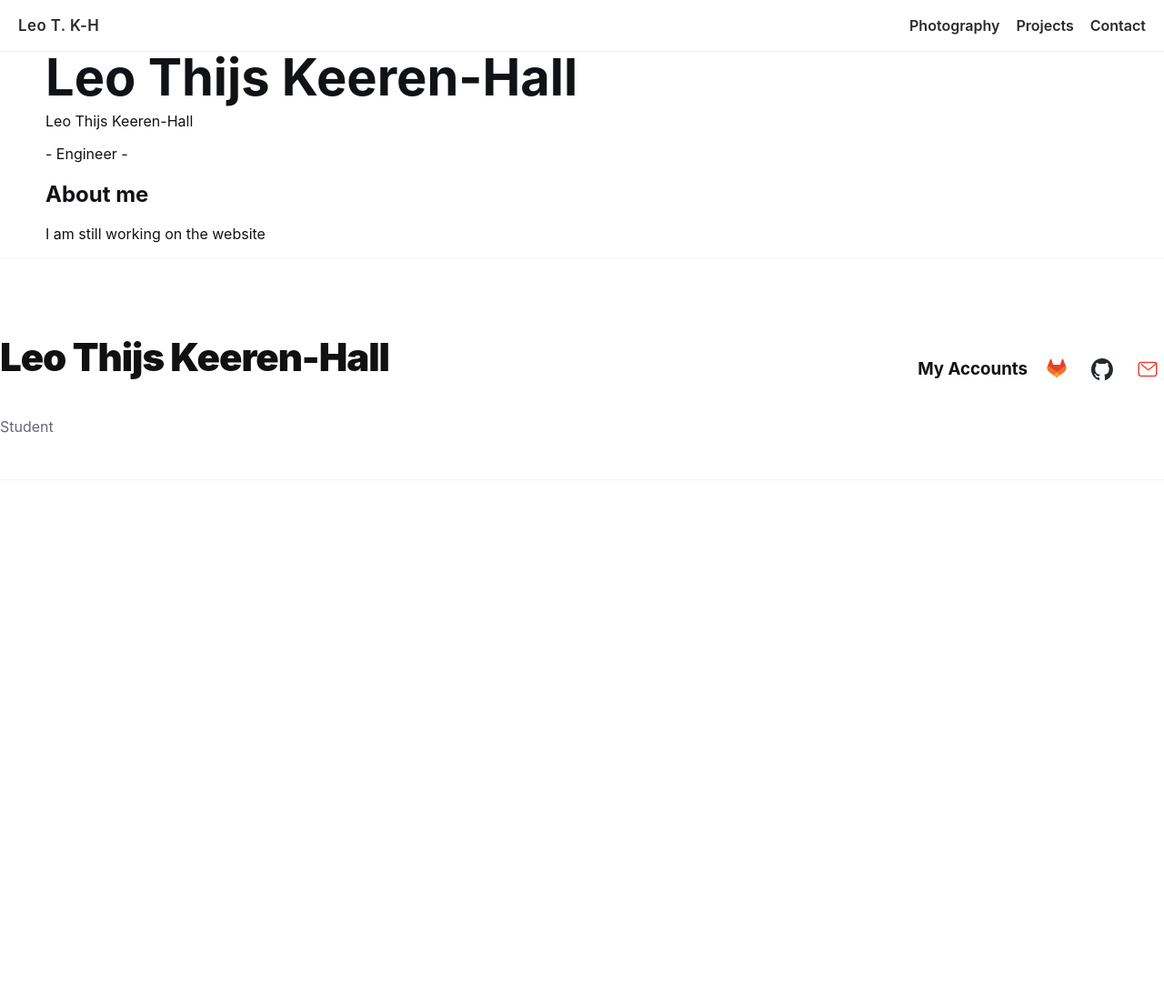
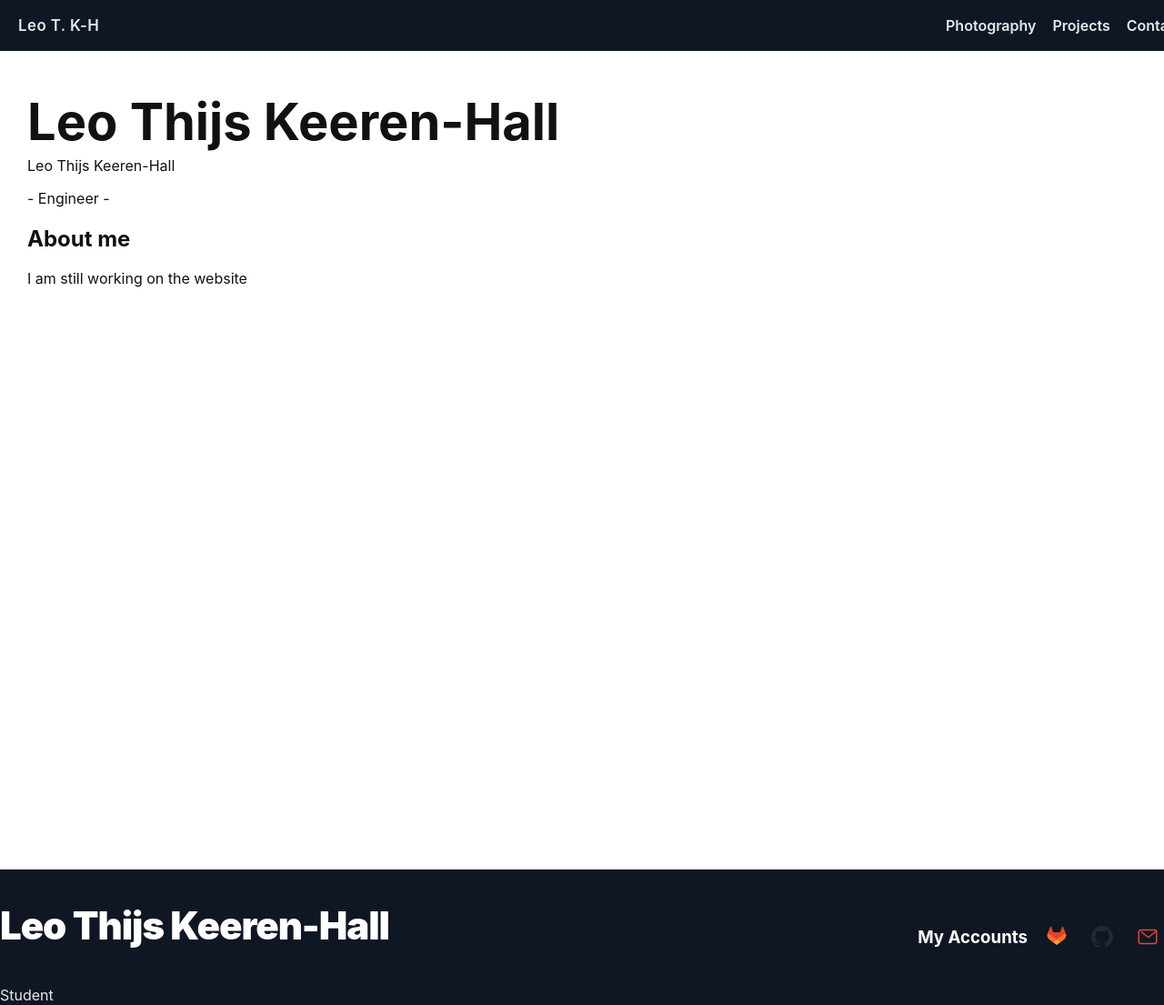
Before and after one commit to LThijsKH/Landing-Page, a Flask app: page / in a window 1280 px wide. Shown: the whole page at 91% size. Before the commit the page ends 476 px from the top, so only its background shows below. Run offline with Flask 3, Linux system fonts and the light colour scheme.

Commit message:
feat: adding colour pallet

```diff
--- a/static/styles/general.css
+++ b/static/styles/general.css
@@ -1,37 +1,54 @@
+:root {
+    --bg: white;
+    --text: #111;
+    --accent-bg: #0f1724;
+    --accent-text: white;
+    --accent-border: rgba(255,255,255,0.08);
+    --muted: rgba(255,255,255,0.9);
+    --border: rgba(0,0,0,0.06);
+
+}
+
 body {
     margin: 0;
     font-family: Inter, system-ui, -apple-system, 'Segoe UI', Roboto, 'Helvetica Neue', Arial;
-    color: #111216;
+    color: var(--text);
     padding: auto;
 }
 
 .content {
-    padding-left: 50px;
+    margin-top: 56px;
+    min-height: 100vh;
+    padding: 50px 30px 50px 30px;
 }
 
-.nav{
-    border-bottom: 1px solid rgba(0,0,0,0.06);
-    background: #fff;
-}
-.nav .container {
-    display:flex; gap: 20px; align-items:center;
-    justify-content:space-between;
+nav{
+    position: fixed;
+    top: 0;
+    width: 100%;
+    background-color: var(--accent-bg);
+    color: var(--accent-text);
+    display: flex;
+    gap: 20px;
+    align-items: center;
+    justify-content: space-between;
     padding: 18px 20px;
 }
 
-div.homepage { font-weight: 700; font-size: 1.05rem; letter-spacing: .5px; }
-div.homepage-link{
-    color: inherit;
-    text-decoration: none;
-    font-weight:700;
+div.homepage {
+    font-weight: 700;
+    font-size: 1.05rem;
+    letter-spacing: .5px;
 }
 
-a.homepage:hover{
-    text-decoration: underline;
+nav a:hover{
     font-family: 'Playfair Display', Georgia, 'Times New Roman', serif;
+    font-size: 0.94rem;
+    width: 100px ;
+    letter-spacing: .4px;
 }
 
-.nav ul{
+nav ul{
     display:flex;
     gap: 18px;
     list-style:none;
@@ -39,15 +56,12 @@ a.homepage:hover{
     align-items:center;
 }
 
-.nav a{
+nav a{
     text-decoration:none;
-    color: #111;
+    color: var(--accent-text);
     font-weight:600;
     opacity: .9;
-}
-
-.nav a:hover{
-    opacity:1;
+    max-width: 10px ;
 }
 
 h1.header {
@@ -56,21 +70,18 @@ h1.header {
     line-height: 1.03;
 }
 
-.nav a {
-    color: inherit;
-}
-
 footer{
-    padding: 48px 0;
-    border-top:1px solid rgba(0,0,0,0.04);
-    border-bottom:1px solid rgba(0,0,0,0.04);
+    border-top:1px solid var(--border);
+    border-bottom:1px solid var(--border);
     display:flex;
-    align-items:center;
     justify-content:space-between;
     gap: 18px;
+    background-color: var(--accent-bg);
+    color: var(--accent-text);
 }
 
 footer .left{
+    align-items: start;
     display:flex;
     flex-direction:column;
     gap: 6px;
@@ -80,16 +91,11 @@ footer .homepage{
     font-size: clamp(24px, 5vw, 42px);
     font-weight:900;
     letter-spacing: -0.025em;
-    color:#111;
     text-decoration:none;
 }
 
-footer .homepage:hover{
-    text-decoration:underline;
-}
-
 footer .muted{
-    color:#667;
+    color:var(--muted);
     margin:0;
 }
 
@@ -108,5 +114,5 @@ footer .right a{
 }
 
 footer .right a:hover{
-    background: rgba(17,17,17,0.04);
+    background-color: var(--accent-border);
 }
--- a/templates/layout.html
+++ b/templates/layout.html
@@ -7,20 +7,20 @@
     <title>{% block title %}Leo K-H{% endblock %}</title>
     <link rel="stylesheet" href="{{ url_for('static', filename='styles/general.css') }}?v=1.1">
     {% block extra_head %}{% endblock %}
+    <meta name="theme-color" content="#0f1724">
+    <meta name="msapplication-navbutton-color" content="#0f1724">
+    <meta name="apple-mobile-web-app-capable" content="yes"/>
+    <meta name="apple-mobile-web-app-status-bar-style" content="#0f1724">
 </head>
 <body>
-    <header class="nav">
-        <div class="container">
+    <nav>
         <div class="homepage"><a class="homepage" href="{{ url_for('landing') }}">Leo T. K-H</a></div>
-            <nav>
         <ul>
             <li><a href="{{ url_for('photography') }}">Photography</a></li>
             <li><a href="{{ url_for('projects') }}">Projects</a></li>
             <li><a href="#Contact">Contact</a></li>
         </ul>
     </nav>
-        </div>
-    </header>
     <div class="content">
         <h1 class="header">{% block header %}{% endblock %}</h1>
         {% block content %}{% endblock %}
```
Also changed, not shown: build/index.html (+6 -6 lines), build/photography/index.html (+14 -14 lines), build/projects/index.html (+6 -6 lines), build/static/styles/general.css (+44 -38 lines), templates/photography.html (+8 -8 lines). Lines whose indentation alone changed are shown as unchanged.
